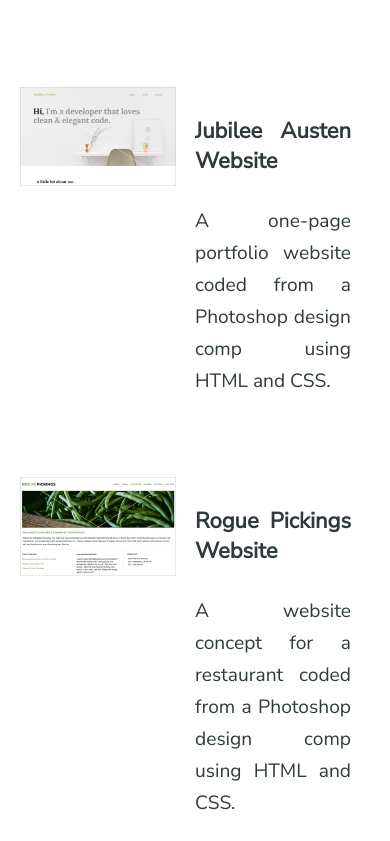
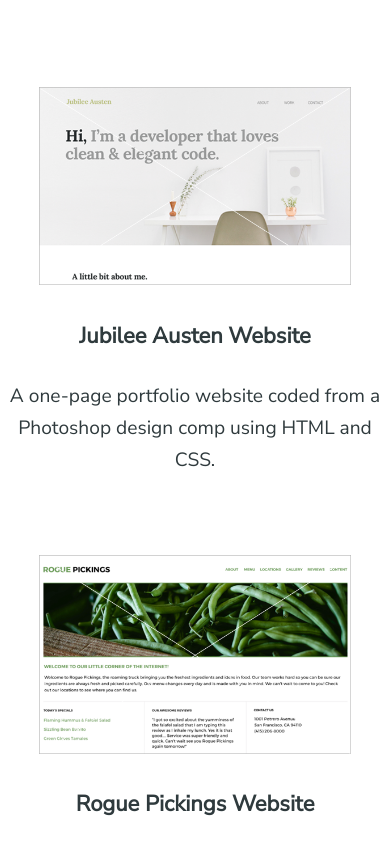
Before and after one commit to ngsenia/portfolio-website-2, a plain HTML site: page index.html in a window 390 px wide. Shown: the part 968-1809 px from the top of the page. Drawn offline with Linux system fonts and the light colour scheme; a web font is replaced by a local one.

Commit message:
Responsive Layout

```diff
--- a/css/styles.css
+++ b/css/styles.css
@@ -62,6 +62,7 @@ header h2 {
     width:100%;
     padding: 30px 0 30px 0;
     text-align: center;
+
 }
 
 #portfolio h3 {
@@ -140,3 +141,25 @@ header h2 {
     text-align: center;
     color: #ffffff;
 }
+
+/* ----------- Screens smaller than 768px wide ----------- */
+@media (max-width: 800px) {
+
+#portfolio .half-width {
+    width:100%;
+    margin: 0 auto;
+    overflow: auto;
+    display: block;
+}
+
+#portfolio h4 {
+    text-align: center;
+    width: 100%;
+}
+
+#portfolio p {
+    text-align: center;
+    width: 100%;
+}
+
+}
```
